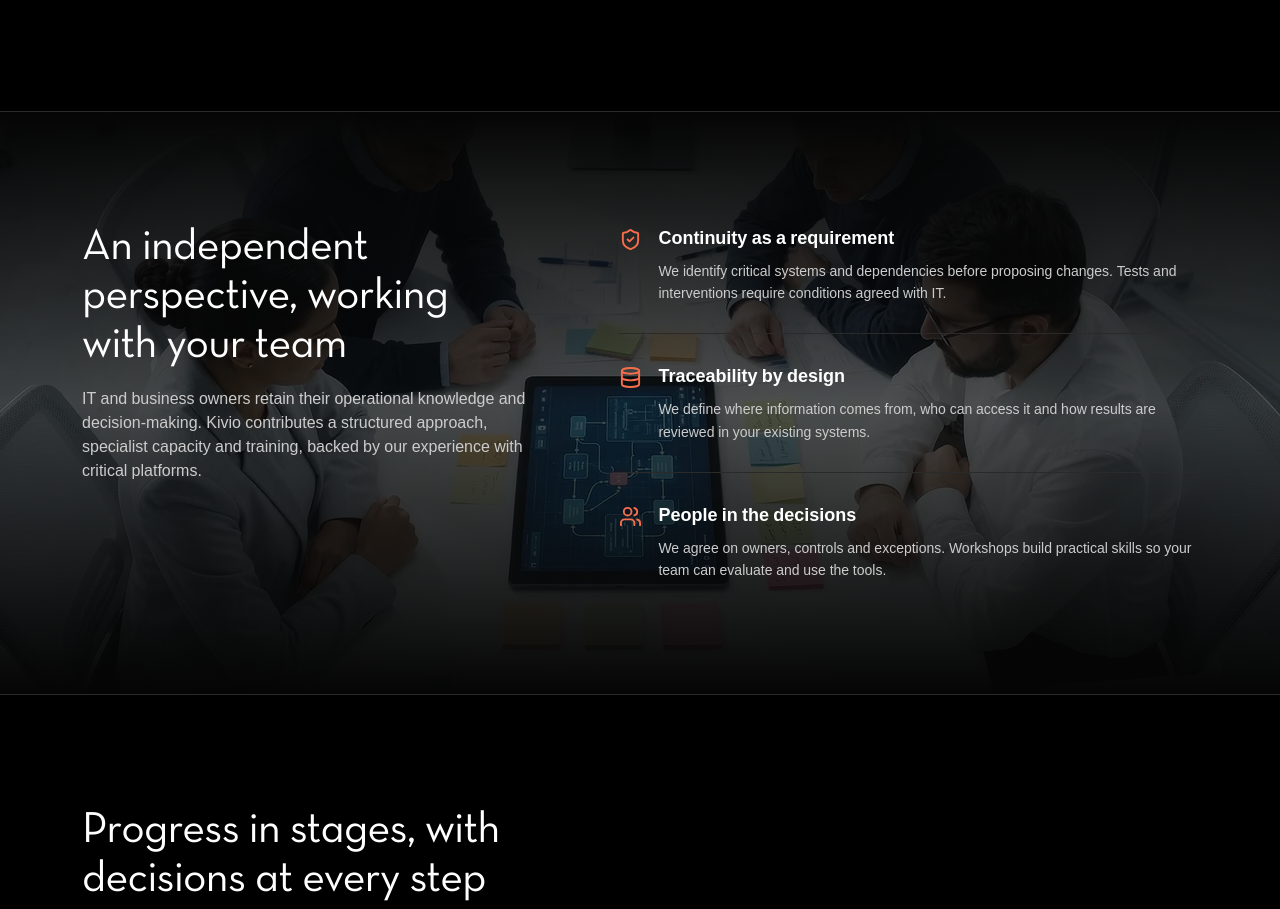
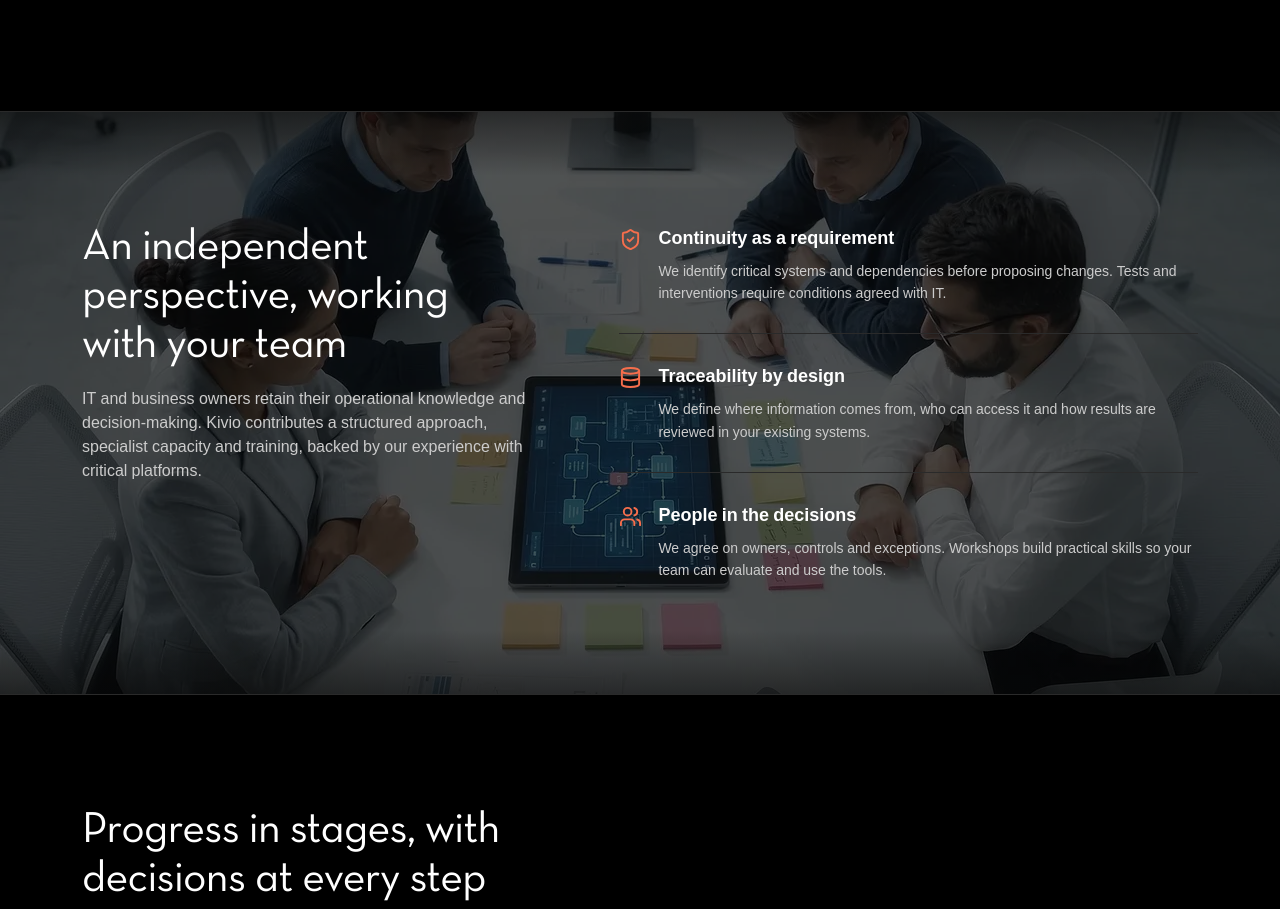
Before and after one commit to Kivio-Product/Kivio.Product.Innovations.KivioPage, a Next.js app: page /en/ia in a window 1280 px wide. Shown: the part 3024-3933 px from the top of the page. Built offline with nearby package versions, Linux system fonts and the light colour scheme.

Commit message:
Update page.tsx

```diff
--- a/src/app/[lang]/ia/page.tsx
+++ b/src/app/[lang]/ia/page.tsx
@@ -181,7 +181,8 @@
           blend={false}
         />
         <div className="pointer-events-none absolute inset-0 bg-bg-soft/70 dark:bg-black/65" aria-hidden />
-        <div className="pointer-events-none absolute inset-0 bg-linear-to-b from-bg-soft via-transparent to-bg-soft" aria-hidden />
+        <div className="pointer-events-none absolute inset-x-0 top-0 h-12 bg-linear-to-b from-bg-soft/50 to-transparent sm:h-16" aria-hidden />
+        <div className="pointer-events-none absolute inset-x-0 bottom-0 h-12 bg-linear-to-t from-bg-soft/50 to-transparent sm:h-16" aria-hidden />
         <Container className="relative grid gap-12 lg:grid-cols-[0.9fr_1.1fr] lg:gap-16">
           <SectionHeading title={ai.collaborationTitle} lead={ai.collaborationLead} className="[&_p]:text-fg/80 dark:[&_p]:text-muted" />
           <div className="space-y-7">
```
